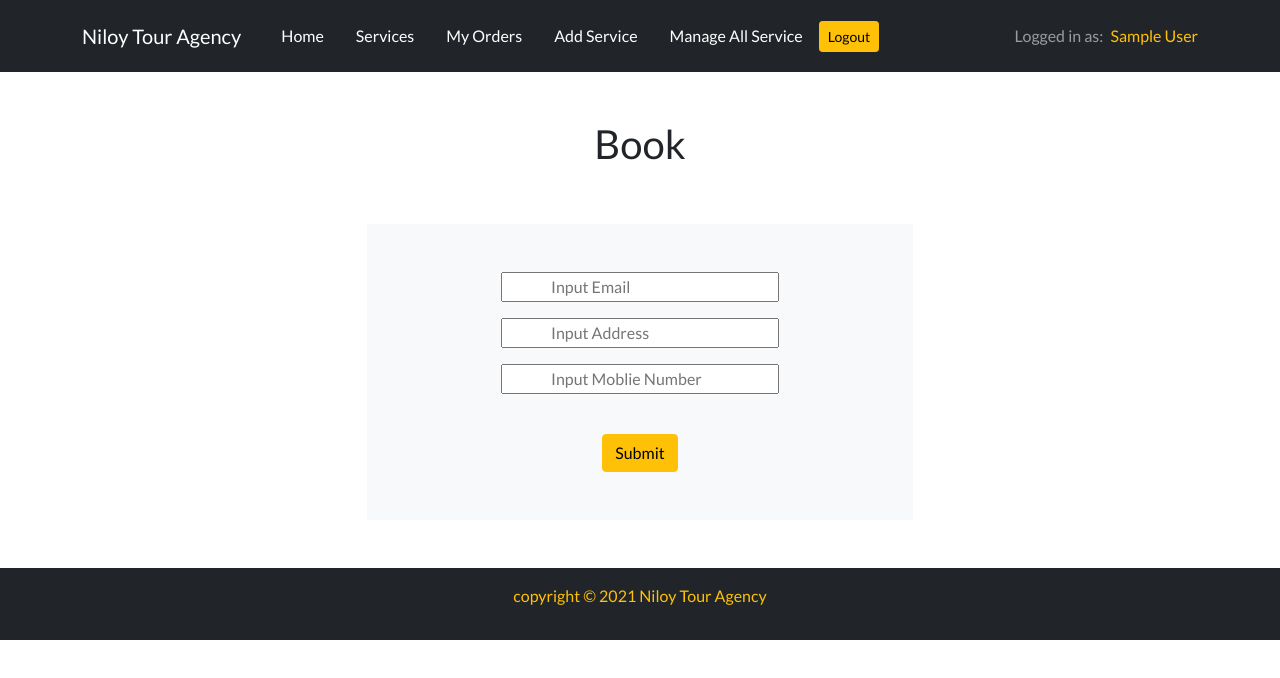
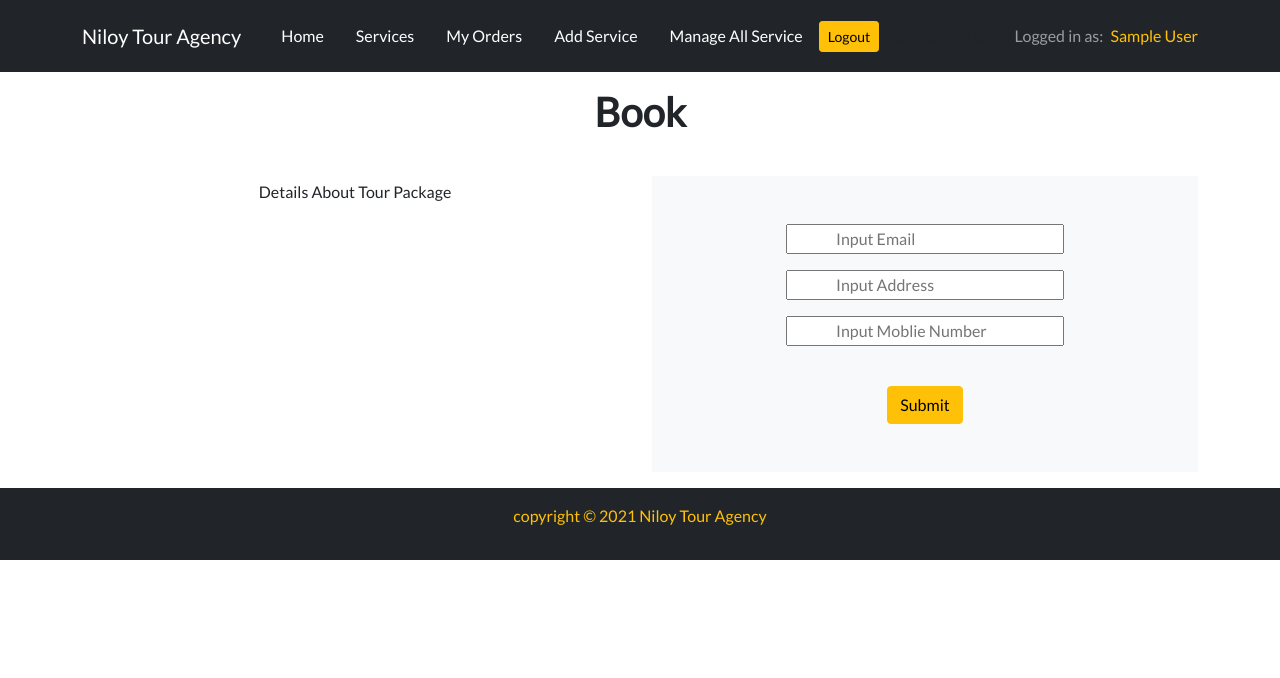
Before and after one commit to arnab0000007/niloy-travel-agency-client, a React (Create React App) app: page /book/1 in a window 1280 px wide. Shown: the top 678 px of the page. Built offline with nearby package versions, Linux system fonts and the light colour scheme; no server answers; sample sign-in values are in the browser's storage.

Commit message:
book page minor update

```diff
--- a/src/Pages/Book/Book.js
+++ b/src/Pages/Book/Book.js
@@ -33,12 +33,16 @@ const Book = () => {
   return (
     <div className="container ">
       <div className="row">
-        <div className="col-12">
-          <h1 className="p-5">Book {service.name}</h1>
+      <h1 className="py-3 fw-bold">Book {service.name}</h1>
+
+        <div className="col-lg-6 col-md-6 col-sm-12 col-12 m-auto my-3">
+          <p className="py-1">Details About {service.name} Tour Package</p>
+          <small className="text-secondary ">{service.description}</small>
         </div>
-        <div className="col-lg-6 col-md-6 col-sm-8 col-12 m-auto mb-5 ">
 
-          <div className="login-main d-flex flex-column align-items-center bg-light py-5">
+        <div className="col-lg-6 col-md-6 col-sm-12 col-12 m-auto my-3 ">
+
+          <div className="login-main d-flex flex-column align-items-center bg-light p-5">
             <form className="" onSubmit={handleSubmit(onSubmit)}>
 
               <input placeholder="Input Email" type="email" className="d-block mb-3  px-5" {...register("email", { required: true })} />
@@ -53,7 +57,7 @@ const Book = () => {
               <input type="submit" className="d-inline btn btn-warning" />
             </form>
 
-          </div>
+        </div>
         </div>
       </div>
     </div>
--- a/src/Pages/ManageService/ManageService.js
+++ b/src/Pages/ManageService/ManageService.js
@@ -41,7 +41,7 @@ const handleUpdateOrder = id => {
   }, [special]);
   return (
     <div className="pb-5">
-      <h2 className="my-5 fw-bold">Manage All Services</h2>
+      <h2 className="my-3 fw-bold">Manage All Services</h2>
       <table className="container table table-light">
         <thead>
           <tr>
--- a/src/Pages/MyOrders/MyOrders.js
+++ b/src/Pages/MyOrders/MyOrders.js
@@ -28,7 +28,7 @@ const MyOrders = () => {
 
   }, []);
   return (
-    <div className="p-5">
+    <div className="py-3">
       <h2 className="mb-5 fw-bold">My Orders</h2>
       <table className="container table table-light">
         <thead>
```
